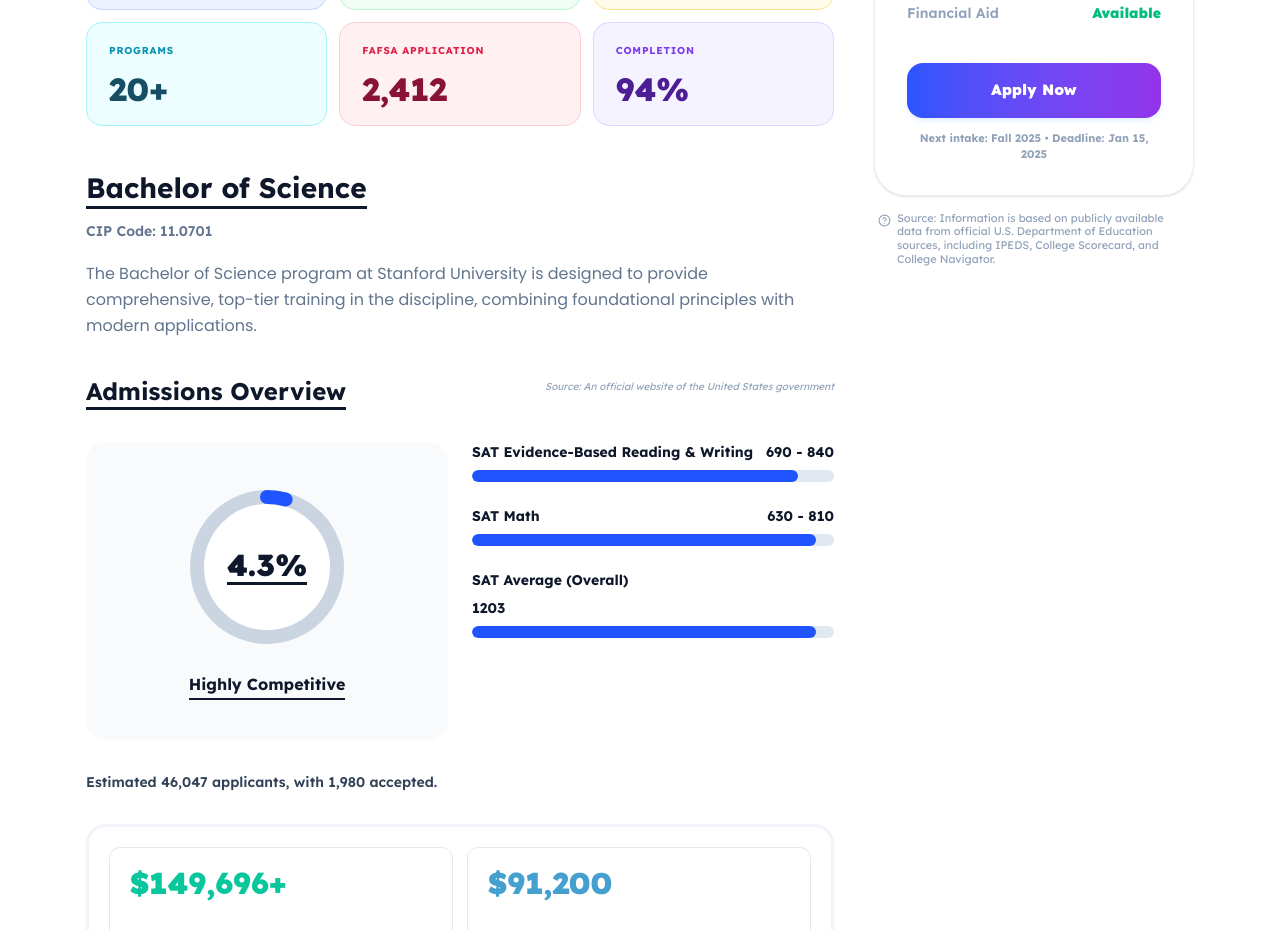
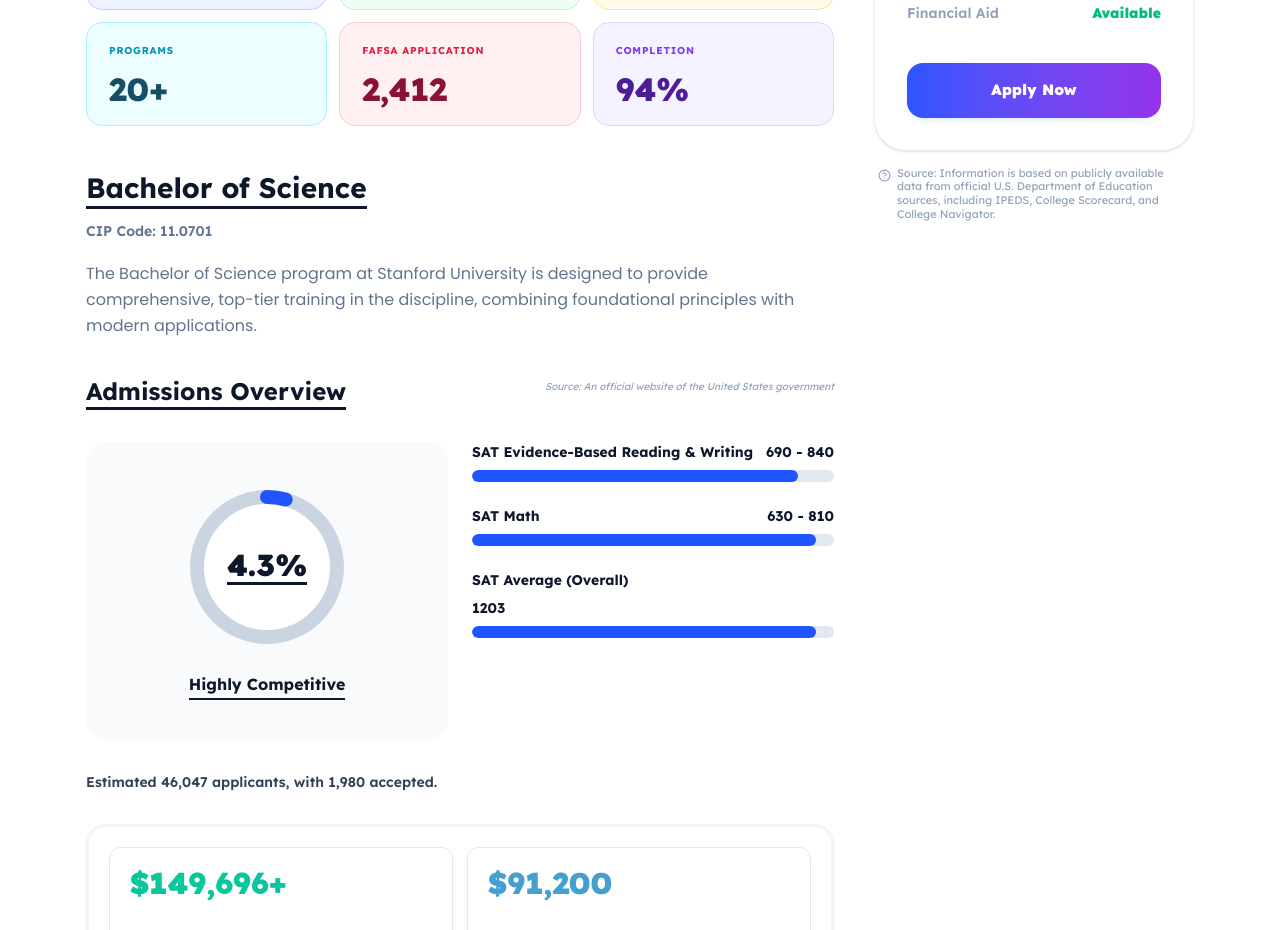
Before and after one commit to globifydeveloper-star/US-DEGREE-WEB, a Next.js app: page /university/1 in a window 1280 px wide. Shown: the part 1000-1930 px from the top of the page. Built offline with nearby package versions, Linux system fonts and the light colour scheme; no server answers.

Commit message:
Feat : removed text

```diff
--- a/src/components/university/CourseSummarySideCard.tsx
+++ b/src/components/university/CourseSummarySideCard.tsx
@@ -50,9 +50,7 @@
           <button className="w-full rounded-[16px] bg-gradient-to-r from-[#2b55ff] to-[#9333ea] py-4 text-[15px] font-black text-white hover:opacity-95 hover:shadow-lg active:scale-[0.99] transition-all shadow-md shadow-blue-500/10">
             Apply Now
           </button>
-          <p className="text-[11px] font-bold text-slate-400 text-center">
-            Next intake: Fall 2025 • Deadline: Jan 15, 2025
-          </p>
+
         </div>
       </div>
       <div className="flex items-start gap-1.5 text-[11px] text-slate-400 leading-tight px-1 select-none">
```
